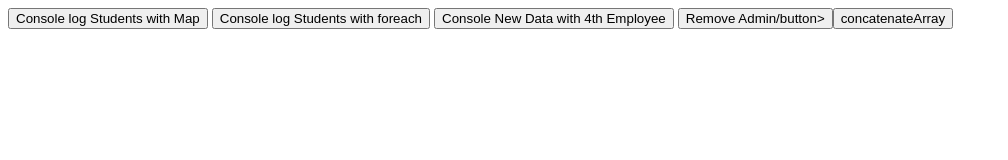
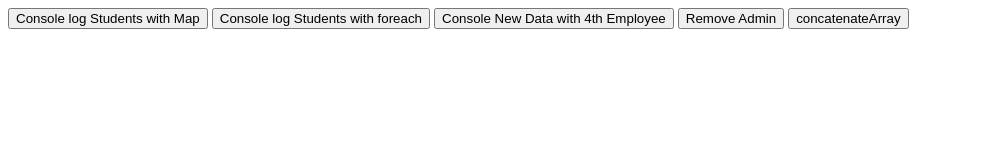
Before and after one commit to bhushan525/Contest1702, a plain HTML site: page index.html in a window 1280 px wide. Shown: the whole page, without its empty margins (0-1008 px from the left). Drawn offline with Linux system fonts and the light colour scheme.

Commit message:
Update index.html

```diff
--- a/index.html
+++ b/index.html
@@ -14,7 +14,7 @@
       Console log Students with foreach
     </button>
     <button onclick="addData()">Console New Data with 4th Employee</button>
-    <button onclick="removeAdmin()">Remove Admin/button>
+    <button onclick="removeAdmin()">Remove Admin</button>
     <button onclick="concatenateArray()">concatenateArray</button>
 
     <script src="./index.js"></script>
```
